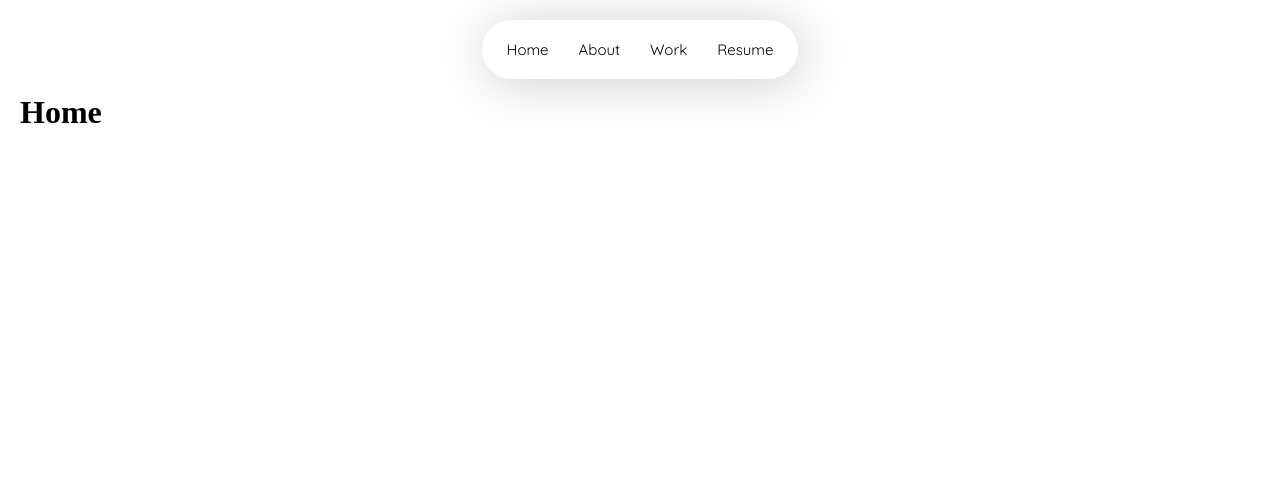
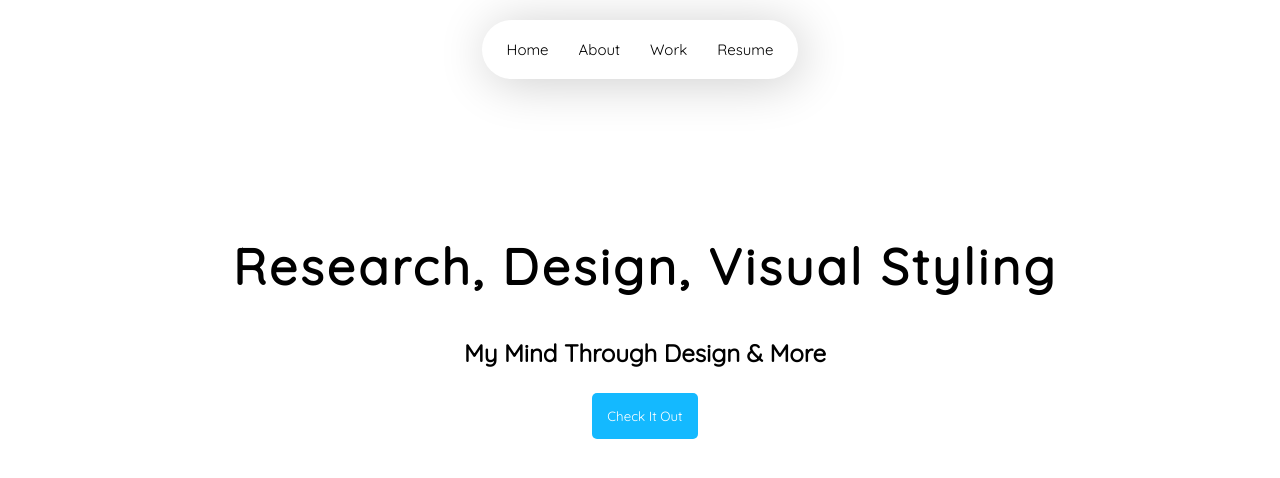
Before and after one commit to Zaaks-Projects/New-Portfolio, a React (Create React App) app: page / in a window 1280 px wide. Shown: the top 478 px of the page. Built offline with nearby package versions, Linux system fonts and the light colour scheme.

Commit message:
Latest Updates

```diff
--- a/src/pages/Home.jsx
+++ b/src/pages/Home.jsx
@@ -1,8 +1,19 @@
 import React from "react"
+import './Stylesheet.css'
+import About from "./About"
 
 const Home = () => {
     return (
-        <h1>Home</h1>
+        <>
+        <div className="hero">
+            <div className="hero_container">
+                <h1>Research, Design, Visual Styling</h1>
+                <h2>My Mind Through Design & More</h2>
+                <button className="more_btn">Check It Out</button>
+            </div>
+        </div>
+
+        </>
     )
 }
 
--- a/src/pages/Stylesheet.css
+++ b/src/pages/Stylesheet.css
@@ -0,0 +1,32 @@
+@import url('https://fonts.googleapis.com/css2?family=Poppins:wght@300&display=swap');
+*{
+    box-sizing: border-box;
+    font-family: 'Quicksand', sans-serif;
+}
+
+.hero_container{
+    width: 100%;
+    min-height: 60vh;
+    display: flex;
+    flex-direction: column;
+    align-items: center;
+    justify-content: center;
+
+  }
+
+  .hero_container h1{
+    padding: 20px;
+    margin-bottom: 15px;
+    font-size: 50px;
+    letter-spacing: 3px;
+  }
+
+  .more_btn{
+    padding: 15px;
+    margin: 20px;
+    border-radius: 5px;
+    border: none;
+    background-color: #14B9FF;
+    color: white;
+    cursor: pointer;
+  }
```
